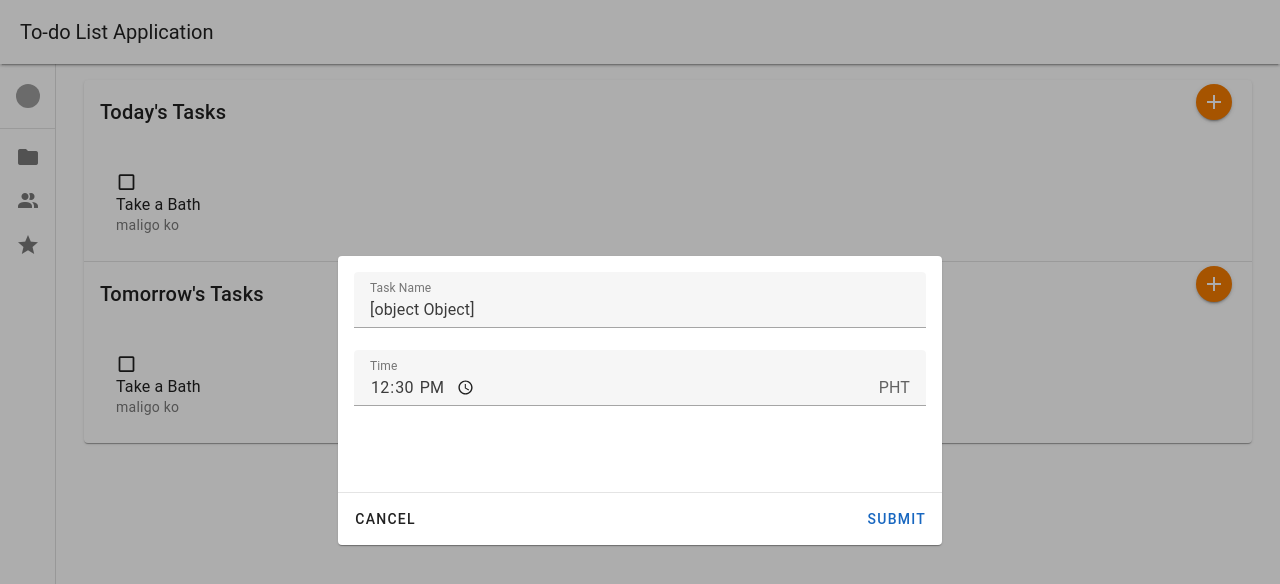
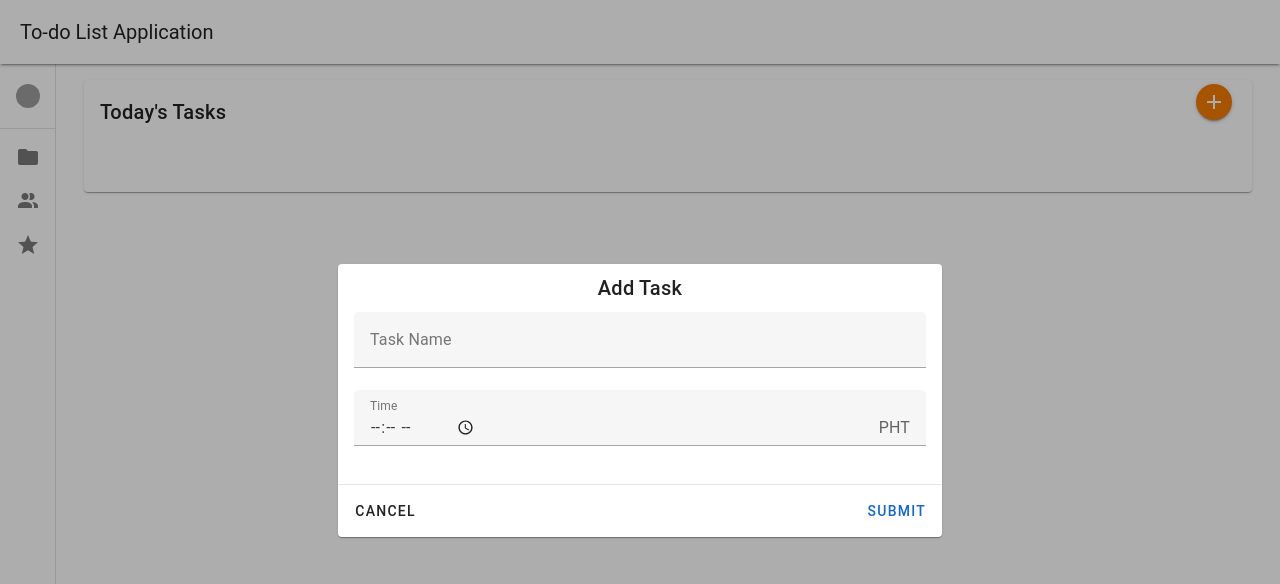
Before and after one commit to cboncales/To-do-App, a Vue app: page / in a window 1280 px wide. Both pictures are taken after a click on the button 1214 px from the left and 102 px from the top of the page. Shown: the top 584 px of the page. Built offline with nearby package versions, Linux system fonts and the light colour scheme; grey boxes are pictures that could not be loaded.

Commit message:
added addTask functionality

```diff
--- a/src/components/TaskList.vue
+++ b/src/components/TaskList.vue
@@ -1,12 +1,33 @@
 <script setup>
 import { ref } from 'vue'
 import TaskModal from './layout/TaskModal.vue'
-const listContainer = document.getElementById('list-container')
-const inputBox = document.getElementById('input-box')
 
+// Reactive tasks list
+const tasks = ref([])
 const isVisible = ref(false)
-const addTask = ref()
+
+// Mark task as done/undone
+const doneTask = (id) => {
+  const task = tasks.value.find((task) => task.id === id)
+  if (task) task.done = !task.done
+}
+
+// Delete task
+const deleteTask = (id) => {
+  tasks.value = tasks.value.filter((task) => task.id !== id)
+}
+
+// Edit task
+const editTask = (task) => {
+  task.editing = !task.editing
+}
+
+// Add a new task from TaskModal
+const addTask = (newTask) => {
+  tasks.value.push(newTask)
+}
 </script>
+
 <template>
   <v-main style="height: 250px" app>
     <v-container>
@@ -21,42 +42,27 @@ const addTask = ref()
                 size="large"
                 icon="mdi-plus"
                 color="orange-darken-2"
-                @click="
-                  () => {
-                    isVisible = true
-                  }
-                "
-              ></v-btn>
-            </div>
-            <v-card-text>
-              <v-list>
-                <v-list-item>
-                  <v-icon>mdi-checkbox-blank-outline</v-icon>
-                  <v-list-item-title>Take a Bath</v-list-item-title>
-                  <v-list-item-subtitle>maligo ko</v-list-item-subtitle>
-                </v-list-item>
-              </v-list>
-            </v-card-text>
-
-            <v-divider></v-divider>
-
-            <div class="d-flex justify-space-between">
-              <v-card-title class="my-2">Tomorrow's Tasks</v-card-title>
-              <v-btn
-                class="mx-5 my-1"
-                density="compact"
-                size="large"
-                icon="mdi-plus"
-                color="orange-darken-2"
                 @click="isVisible = true"
               ></v-btn>
             </div>
             <v-card-text>
               <v-list>
-                <v-list-item>
-                  <v-icon>mdi-checkbox-blank-outline</v-icon>
-                  <v-list-item-title>Take a Bath</v-list-item-title>
-                  <v-list-item-subtitle>maligo ko</v-list-item-subtitle>
+                <v-list-item v-for="task in tasks" :key="task.id">
+                  <v-icon @click="doneTask(task.id)">
+                    {{ task.done ? 'mdi-checkbox-marked' : 'mdi-checkbox-blank-outline' }}
+                  </v-icon>
+                  <v-list-item-title>{{ task.title }}</v-list-item-title>
+                  <v-list-item-subtitle>{{ task.time }}</v-list-item-subtitle>
+                  <v-list-item-action>
+                    <v-btn @click.stop="deleteTask(task.id)" icon>
+                      <v-icon color="blue-grey darken-1">mdi-delete</v-icon>
+                    </v-btn>
+                    <v-btn @click.stop="editTask(task)" icon>
+                      <v-icon color="blue-grey darken-1">
+                        {{ task.editing ? 'mdi-check' : 'mdi-pencil' }}
+                      </v-icon>
+                    </v-btn>
+                  </v-list-item-action>
                 </v-list-item>
               </v-list>
             </v-card-text>
@@ -64,7 +70,11 @@ const addTask = ref()
         </v-col>
       </v-row>
     </v-container>
+    <!-- TaskModal -->
+    <TaskModal
+      :isAddTaskVisible="isVisible"
+      @update:isAddTaskVisible="isVisible = $event"
+      @add-task="addTask"
+    ></TaskModal>
   </v-main>
-  <TaskModal v-model:isAddTaskVisible="isVisible"></TaskModal>
 </template>
-<style scoped></style>
--- a/src/components/layout/TaskModal.vue
+++ b/src/components/layout/TaskModal.vue
@@ -1,14 +1,16 @@
 <script setup>
 import { ref, computed, watch } from 'vue'
 
+// Props and emits
 const props = defineProps({
-  isAddTaskVisible: Boolean,
+  isAddTaskVisible: Boolean, // Accept `isAddTaskVisible` as a prop
 })
+const emits = defineEmits(['update:isAddTaskVisible', 'add-task']) // Define emits
 
 // Reactive state
 const errorMessages = ref('')
-const name = ref(null)
-const time = ref(null)
+const name = ref('')
+const time = ref('')
 const formHasErrors = ref(false)
 
 // Computed property for form data
@@ -22,72 +24,59 @@ watch(name, () => {
   errorMessages.value = ''
 })
 
-// Methods
-const addressCheck = () => {
-  errorMessages.value = address.value && !name.value ? `Hey! I'm required` : ''
-  return true
-}
+// Add a new task and emit it to TaskList
+const addTask = () => {
+  if (!name.value.trim()) {
+    errorMessages.value = 'Task name is required'
+    return
+  }
 
-const resetForm = (refs) => {
-  errorMessages.value = []
-  formHasErrors.value = false
+  const newTask = {
+    id: Date.now(),
+    title: name.value,
+    time: time.value || 'No time specified',
+    done: false,
+    editing: false,
+  }
 
-  Object.keys(form.value).forEach((f) => {
-    refs[f]?.reset?.()
-  })
-}
-
-const submit = (refs) => {
-  formHasErrors.value = false
-
-  Object.keys(form.value).forEach((f) => {
-    if (!form.value[f]) {
-      formHasErrors.value = true
-    }
-    refs[f]?.validate?.(true)
-  })
+  emits('add-task', newTask) // Emit the task to TaskList
+  emits('update:isAddTaskVisible', false) // Close the modal
+  name.value = ''
+  time.value = ''
 }
 </script>
 
 <template>
-  <v-dialog :model-value="isAddTaskVisible">
+  <v-dialog
+    :model-value="isAddTaskVisible"
+    @update:model-value="$emit('update:isAddTaskVisible', $event)"
+    persistent
+  >
     <v-row justify="center">
       <v-col cols="12" lg="6" md="8" sm="10">
-        <v-card ref="form">
+        <v-card>
+          <v-card-title class="text-center">Add Task</v-card-title>
           <v-card-text>
             <v-text-field
-              ref="name"
               v-model="name"
               :error-messages="errorMessages"
-              :rules="[() => !!name || 'This field is required']"
               label="Task Name"
-              placeholder="Take a bath"
+              placeholder="Enter task name"
               required
             ></v-text-field>
             <v-text-field
-              :error-messages="errorMessages"
-              :rules="[() => !!time || 'This field is required']"
+              v-model="time"
               label="Time"
-              model-value="12:30:00"
+              placeholder="Enter time (optional)"
               suffix="PHT"
               type="time"
             ></v-text-field>
           </v-card-text>
-          <v-divider class="mt-12"></v-divider>
+          <v-divider></v-divider>
           <v-card-actions>
             <v-btn variant="text" @click="$emit('update:isAddTaskVisible', false)"> Cancel </v-btn>
             <v-spacer></v-spacer>
-            <v-slide-x-reverse-transition>
-              <v-tooltip v-if="formHasErrors" location="left">
-                <template v-slot:activator="{ on, attrs }">
-                  <v-btn class="my-0" icon v-bind="attrs" v-on="on" @click="resetForm">
-                    <v-icon>mdi-refresh</v-icon>
-                  </v-btn>
-                </template>
-                <span>Refresh form</span>
-              </v-tooltip>
-            </v-slide-x-reverse-transition>
-            <v-btn color="primary" variant="text" @click="submit"> Submit </v-btn>
+            <v-btn color="primary" @click="addTask">Submit</v-btn>
           </v-card-actions>
         </v-card>
       </v-col>
```
